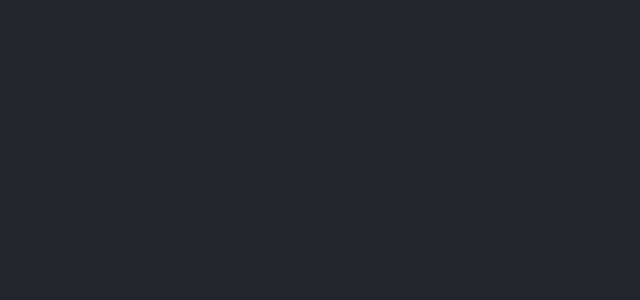
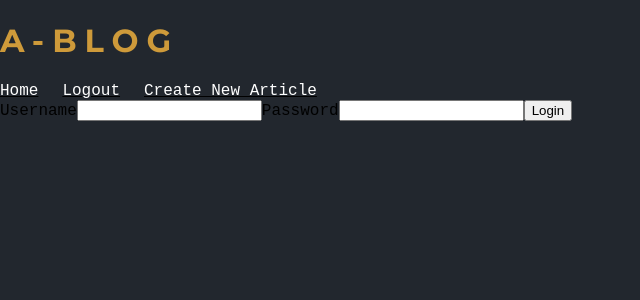
Before and after one commit to HeyHannibal/a-blog-cms, a React (Create React App) app: page /login in a window 1280 px wide. Before the commit this address led to /cms. Shown: the top 300 px of the page, without its empty margins (0-640 px from the left). Built offline with nearby package versions, Linux system fonts and the light colour scheme; sample sign-in values are in the browser's storage.

Commit message:
added  user authentication function, keeping track of tokens

```diff
--- a/src/App.js
+++ b/src/App.js
@@ -1,17 +1,16 @@
-import Homepage from './components/homepage';
 import './stylesheets/App.css';
 import { Outlet, Link } from "react-router-dom";
-
-
+import React, { useState, useEffect } from 'react';
 
 function App() {
-
 
   return (
     <div className="App">
       <h1>a-blog</h1>
       <nav>
-
+        <Link to='/'>Home</Link>
+        <Link to='login'>Logout</Link>
+        <Link to='article' >Create New Article</Link>
       </nav>
       <Outlet />
     </div>
--- a/src/components/articlepage.js
+++ b/src/components/articlepage.js
@@ -1,14 +1,21 @@
 import React, { useState, useEffect } from 'react'
-import { useParams } from 'react-router-dom'
+import { useParams, useNavigate } from 'react-router-dom'
 import PostComment from './postcomment'
+import useToken from '../useToken'
 
 export default function ArticlePage() {
 
+    const { token } = useToken()
     const { id } = useParams()
     const [article, setArticle] = useState(false)
     const [articleId, setArticleId] = useState(id)
+    let navigate = useNavigate()
+    useEffect(() => {
 
-    useEffect(() => {
+        if(!token) {
+            navigate('/login')
+        }
+
         fetch(`http://localhost:3001/article/${id}/`)
             .then(result => result.json())
             .then(result => setArticle(result))
--- a/src/components/homepage.js
+++ b/src/components/homepage.js
@@ -1,20 +1,24 @@
 import React, { useState, useEffect } from 'react'
 import uniqid from 'uniqid';
-import { Link } from "react-router-dom";
+import { Link, useNavigate } from "react-router-dom";
 import '../stylesheets/articleList.css'
 import DeleteIcon from '@mui/icons-material/Delete';
-
+import useToken from '../useToken'
 
 export default function Homepage(props) {
 
+    const { token, setToken, deleteToken } = useToken()
     const [articles, setArticles] = useState(false)
 
-
+    let navigate = useNavigate('/')
     useEffect(() => {
+        if (!token) {
+            navigate('/login')
+        }
         if (!articles) {
             fetch('http://localhost:3001/article')
-            .then(result => result.json())
-            .then(result => setArticles(JSON.parse(result)))
+                .then(result => result.json())
+                .then(result => setArticles(JSON.parse(result)))
         }
     })
 
@@ -22,15 +26,18 @@ export default function Homepage(props) {
 
     db.delete = async (e) => {
         try {
-            let res = await fetch(`http://localhost:3001/cms/article/${e.currentTarget.parentNode.id}/`, {
+            let res = await fetch(`http://localhost:3001/article/${e.currentTarget.parentNode.id}/`, {
                 method: 'DELETE',
                 headers: {
+                    authorization: `bearer ${token}`,
                     Accept: 'application/json',
                     'Content-Type': 'application/json',
-                }
+                },
             })
             if (res.status === 200) {
                 window.location.reload()
+            } else {
+                navigate('/')
             }
         } catch (err) {
             console.log(err);
--- a/src/components/login.js
+++ b/src/components/login.js
@@ -1,28 +1,28 @@
 import React, { useState, useEffect } from 'react'
 import { useNavigate } from "react-router-dom";
+import useToken from '../useToken'
+
 
 export default function PostComment(props) {
+    let navigate = useNavigate()
 
+    const { token, setToken, deleteToken } = useToken()
 
 
     const [inputUsername, setInputUsername] = useState('')
     const [inputPassword, setInputPassword] = useState('')
+    const [showErr, setShowErr] = useState(false)
 
-    const usernameChange = (event) =>  setInputUsername(event.target.value)
+    const usernameChange = (event) => setInputUsername(event.target.value)
     const passwordChange = (event) => setInputPassword(event.target.value)
 
-    let navigate = useNavigate()
-    useEffect(() => {
-        if(window.localStorage.getItem('token')) {
-            return navigate('/cms')
-        }
-    })
+
 
 
     async function post(e) {
         e.preventDefault();
         try {
-            let res = await fetch(`http://localhost:3001/cms/login/`, {
+            let res = await fetch(`http://localhost:3001/auth/login/`, {
                 method: 'POST',
                 headers: {
                     Accept: 'application/json',
@@ -34,11 +34,14 @@ export default function PostComment(props) {
                 }),
             })
             if (res.status === 200) {
-                console.log('200')
                 const response = await res.json()
-                localStorage.setItem('token', response.token)
-                navigate('/cms')
-            } else setInputPassword('Error')
+                setToken(response.token)
+                navigate('/')
+                window.location.reload()
+                setShowErr(false)
+            } else {
+                setShowErr(true)
+            }
         } catch (err) {
             console.log(err)
         }
@@ -55,7 +58,8 @@ export default function PostComment(props) {
                 Password
                 <input type='password' name='password' value={inputPassword} onChange={passwordChange}></input>
             </label>
-            <button type='submit'>Post Comment</button>
+            <button type='submit'>Login</button>
+            {showErr ? <p>Incorrect password or username</p> : ''}
         </form>
     )
 }
--- a/src/components/postarticle.js
+++ b/src/components/postarticle.js
@@ -1,25 +1,32 @@
 import React, { useState, useEffect } from 'react'
+import { useNavigate } from "react-router-dom";
+import useToken from '../useToken';
 
 export default function Post(props) {
+    const { token, setToken, deleteToken } = useToken()
 
-    const [inputTitle, setInputTitle] = useState('')
-    const TitleChange = (event) => {
-        console.log(inputTitle)
-        setInputTitle(event.target.value)
-    }
-    const [inputBody, setInputBody] = useState('')
-    const BodyChange = (event) => {
-        setInputBody(event.target.value)
-    }
+    const [inputTitle, setInputTitle] = useState('');
+    const [inputBody, setInputBody] = useState('');
+    const [error, setError] = useState('');
+    const TitleChange = (event) => setInputTitle(event.target.value)
+    const BodyChange = (event) => setInputBody(event.target.value)
+
+    let navigate = useNavigate()
+    useEffect(() => {
+        if(!token) {
+            navigate('/login')
+        }
+    })
+
 
     async function post(e) {
         e.preventDefault();
 
         try {
-            let res = await fetch(`http://localhost:3001/cms/article`, {
+            let res = await fetch(`http://localhost:3001/article`, {
                 method: 'POST',
                 headers: {
-                    authorization: `bearer ${localStorage.getItem('token')}`,
+                    authorization: `bearer ${token}`,
                     Accept: 'application/json',
                     'Content-Type': 'application/json',
                 },
@@ -28,11 +35,18 @@ export default function Post(props) {
                     body: inputBody,
                 }),
             })
-            if (res.status === 200) {
-                window.location.reload()
-                  } else setInputBody('Error')
+            if(res.status === 200) {
+                navigate('/')
+            }
+            else if (res.status === 403) {
+                deleteToken()
+                navigate('/login')
+            } else {
+                setError(true)
+            }
+
         } catch (err) {
-            console.log(err)
+            console.log('aaa');
         }
     }
 
@@ -51,6 +65,7 @@ export default function Post(props) {
                 <input type='checkbox' />
             </label>
             <button type='submit'>Post </button>
+            {error ? <p>error</p> : ''}
         </form>
     )
 }
--- a/src/components/postcomment.js
+++ b/src/components/postcomment.js
@@ -1,24 +1,19 @@
 import React, { useState, useEffect } from 'react'
 
-export default function PostComment(props) {
+export default function DeleteComment(props) {
 
+    const [inputCommentBody, setInputCommentBody] = useState('')
     const [inputUsername, setInputUsername] = useState('')
-    const usernameChange = (event) => {
-        console.log(inputUsername)
-        setInputUsername(event.target.value)
-    }
-    const [inputCommentBody, setInputCommentBody] = useState('')
-    const commentBodyChange = (event) => {
-        console.log(inputUsername)
-        setInputCommentBody(event.target.value)
-    }
+    const usernameChange = (event) => setInputUsername(event.target.value)
+    const commentBodyChange = (event) => setInputCommentBody(event.target.value)
 
-    async function post(e) {
+
+    async function deleteComment(e) {
         e.preventDefault();
 
         try {
             let res = await fetch(`http://localhost:3001/article/${props.articleId}/comment/`, {
-                method: 'POST',
+                method: 'delete',
                 headers: {
                     Accept: 'application/json',
                     'Content-Type': 'application/json',
@@ -30,7 +25,9 @@ export default function PostComment(props) {
             })
             if (res.status === 200) {
                 window.location.reload()
-                  } else setInputCommentBody('Error')
+            } else {
+                window.location.reload()
+            }
         } catch (err) {
             console.log(err)
         }
@@ -38,7 +35,7 @@ export default function PostComment(props) {
 
 
     return (
-        <form onSubmit={post}>
+        <form onSubmit={deleteComment}>
             <label htmlFor='username'>
                 Username
                 <input type='text' name='username' value={inputUsername} onChange={usernameChange}></input>
@@ -47,7 +44,7 @@ export default function PostComment(props) {
                 Comment
                 <textarea name='body' value={inputCommentBody} onChange={commentBodyChange}></textarea>
             </label>
-            <button type='submit'>Post Comment</button>
+            <button type='submit'>delete Comment</button>
         </form>
     )
 }
--- a/src/stylesheets/index.css
+++ b/src/stylesheets/index.css
@@ -27,3 +27,9 @@ ul{
 .MuiSvgIcon-root {
   color: rgb(233, 218, 187);
 }
+
+nav{
+  display: flex;
+  gap: 1.5rem;
+  text-decoration: underline;
+}
--- /dev/null
+++ b/src/useToken.js
@@ -0,0 +1,20 @@
+import { useState } from 'react';
+
+export default function useToken() {
+
+    const getToken = () => JSON.parse(localStorage.getItem('token'));
+    const [token, setToken] = useState(getToken());
+
+    const saveToken = (userToken) => {
+        localStorage.setItem('token', JSON.stringify(userToken));
+        setToken(userToken)
+    }
+
+    const deleteToken  = () => localStorage.clear()
+
+    return {
+        setToken: saveToken,
+        deleteToken:deleteToken,
+        token,
+    }
+}
```
Also changed, not shown: 1 other file (tests, documents, lock files or other folders).
